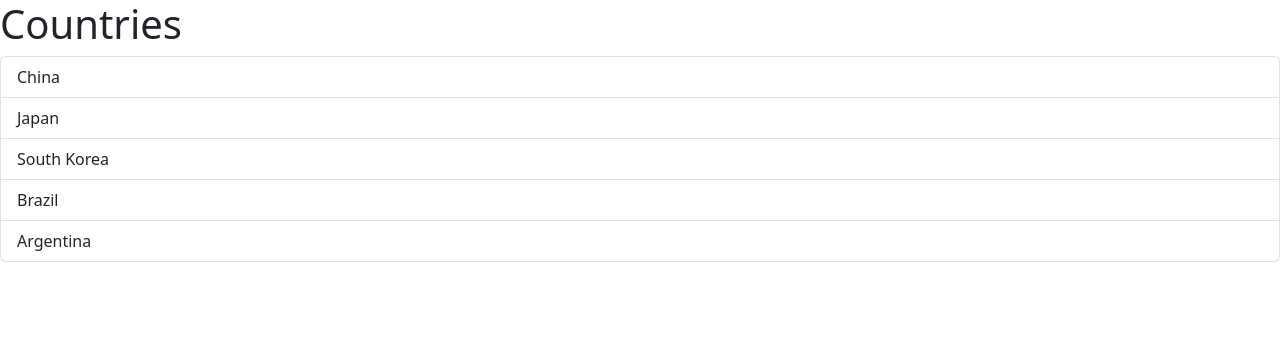
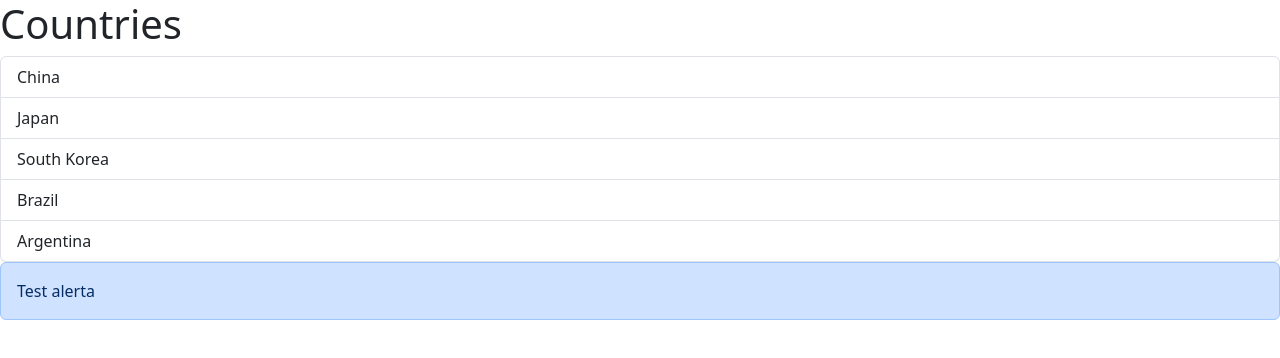
Before and after one commit to Lelloq/react-learn, a React (Vite) app: page / in a window 1280 px wide. Shown: the top 358 px of the page. Built offline with nearby package versions, Linux system fonts and the light colour scheme.

Commit message:
bootstrap alerts and children nodes

```diff
--- a/src/App.tsx
+++ b/src/App.tsx
@@ -1,3 +1,4 @@
+import Alert from "./components/Alert";
 import ListGroup from "./components/ListGroup";
 
 function App() {
@@ -14,6 +15,7 @@
 				heading="Countries"
 				onSelectItem={handleSelectItem}
 			/>
+			<Alert>Test alerta</Alert>
 		</div>
 	);
 }
--- /dev/null
+++ b/src/components/Alert.tsx
@@ -0,0 +1,11 @@
+import { ReactNode } from "react";
+
+interface AlertProps {
+	children: ReactNode;
+}
+
+const Alert = ({ children }: AlertProps) => {
+	return <div className="alert alert-primary">{children}</div>;
+};
+
+export default Alert;
```
